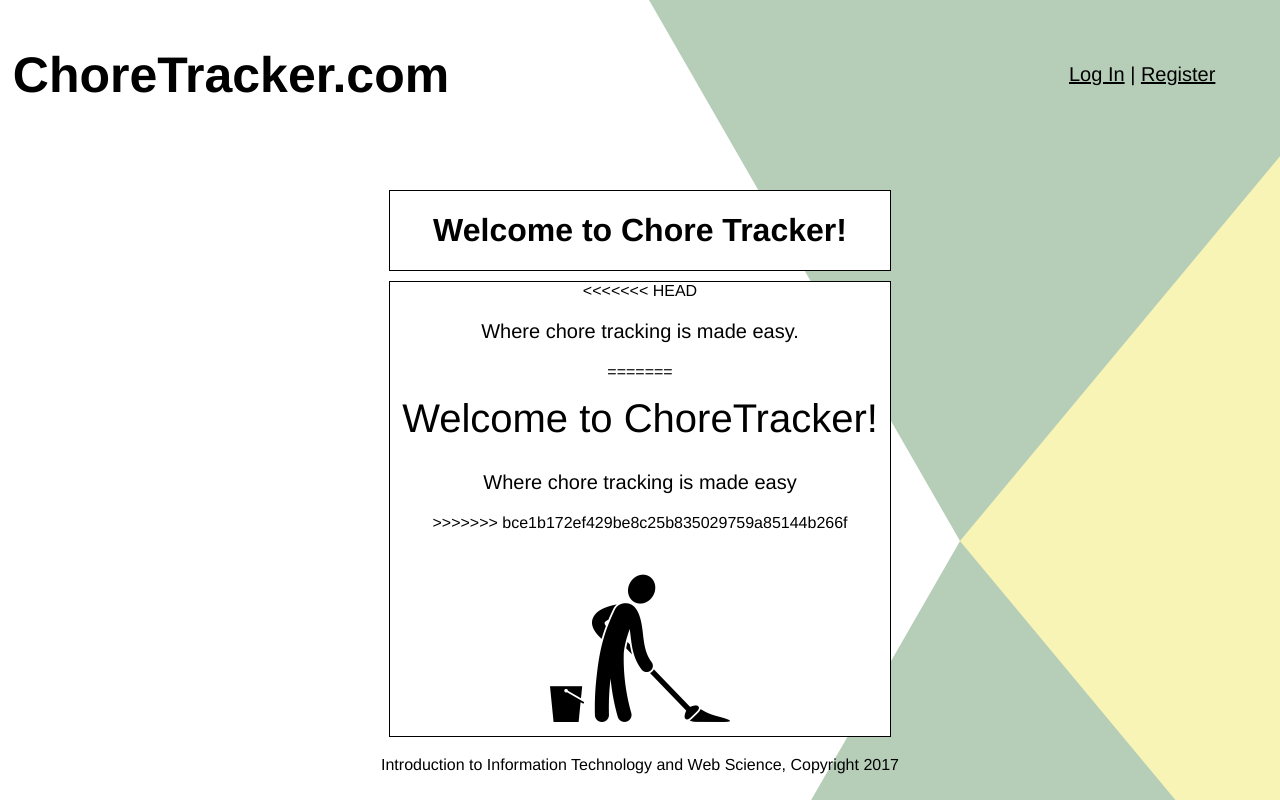
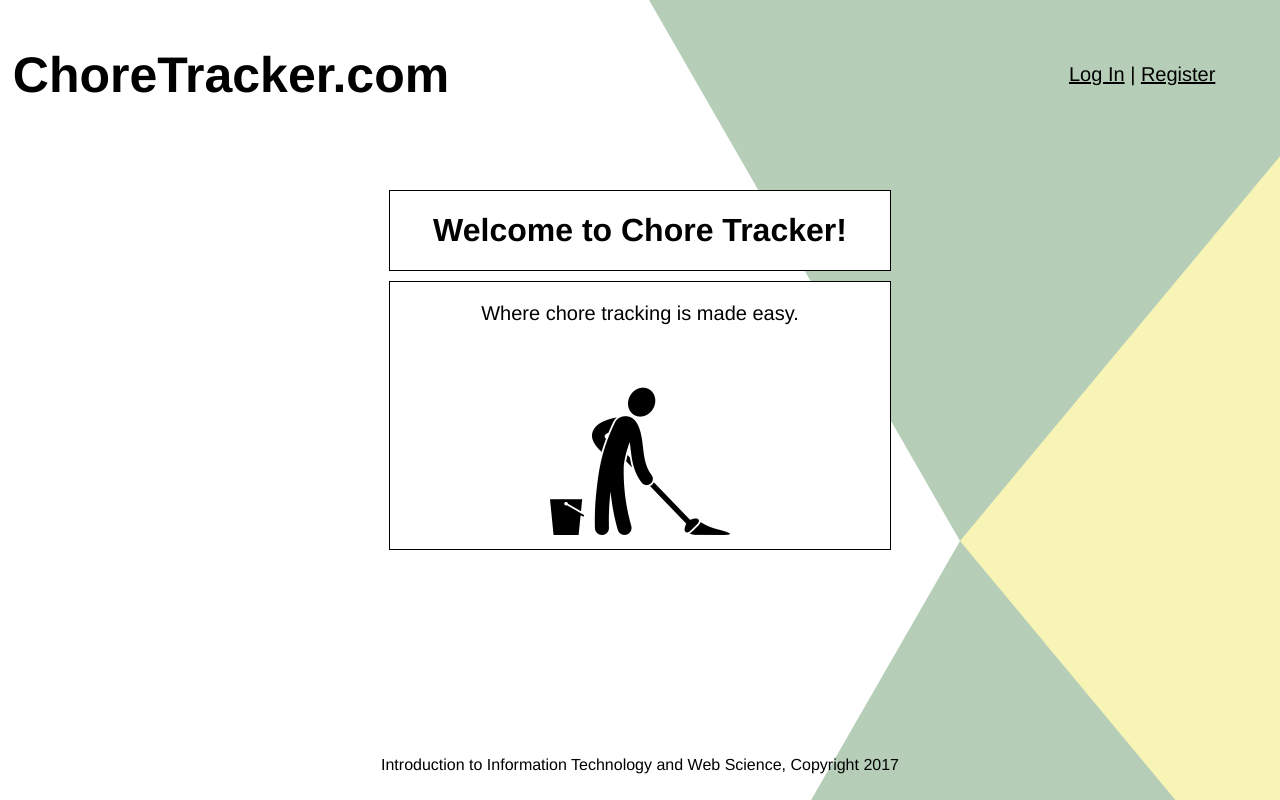
Before and after one commit to Risch1997/IIT-Project, a PHP site: page / in a window 1280 px wide. Run offline with PHP 8.4, Linux system fonts and the light colour scheme; some web fonts are replaced.

Commit message:
fixed index

```diff
--- a/index.php
+++ b/index.php
@@ -21,12 +21,7 @@
 				<h1>Welcome to Chore Tracker!</h1>
 			</div>
 			<div id=\"indexdiv\">
-<<<<<<< HEAD
 				<p style='font-size: 20px'>Where chore tracking is made easy.</p>
-=======
-				<h2 style='font-size: 40px'>Welcome to ChoreTracker!</h2>
-				<p style='font-size: 20px'>Where chore tracking is made easy</p>
->>>>>>> bce1b172ef429be8c25b835029759a85144b266f
 				<img src='resources/images/chore.png' alt='chore icon'>
 			</div>
 			";
```
